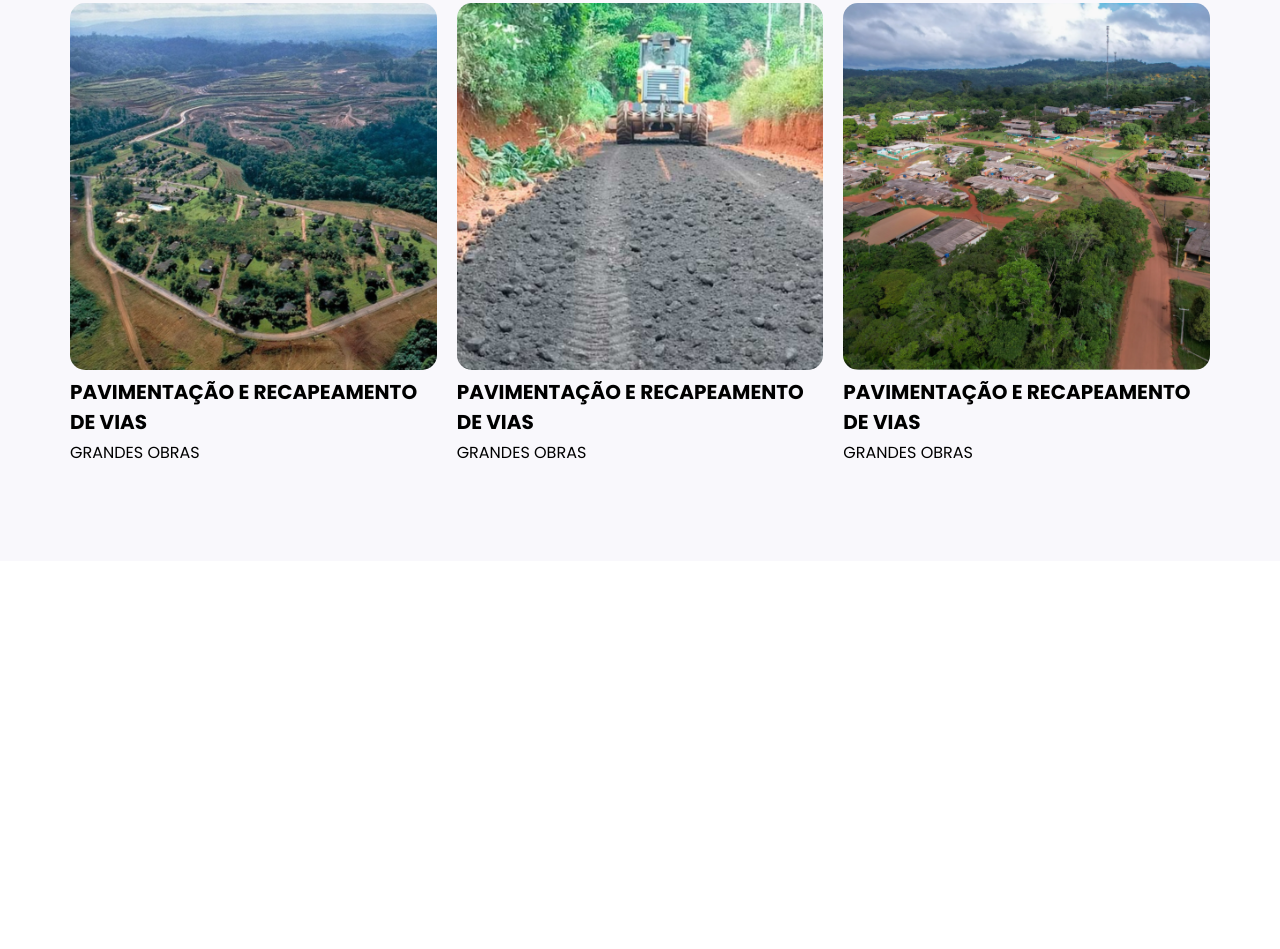
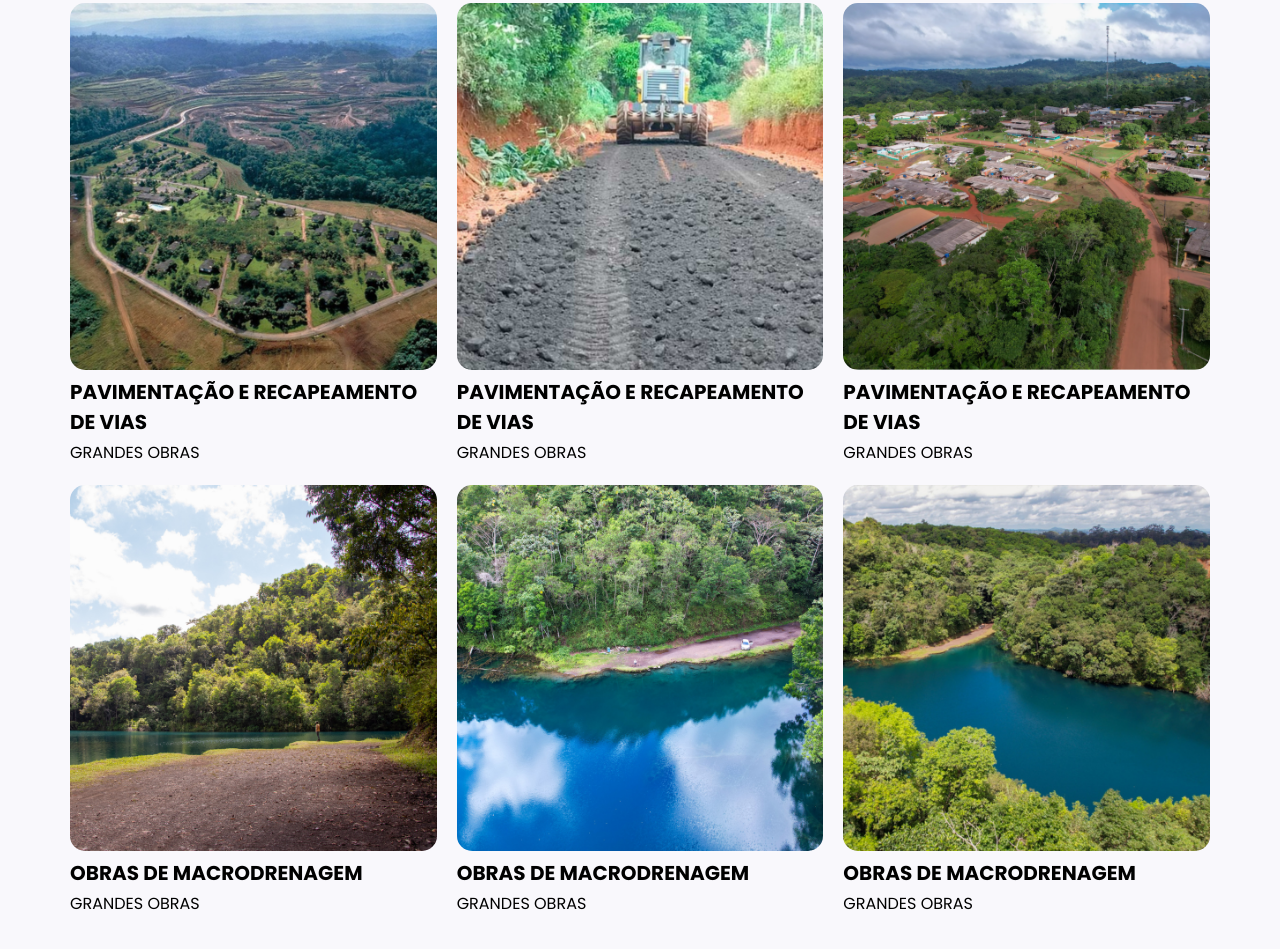
Before and after one commit to wan180297/vetorarq, a plain HTML site: page index.html in a window 1280 px wide. Shown: the part 1075-2024 px from the top of the page. Before the commit the page ends 1636 px from the top, so only its background shows below. Drawn offline with Linux system fonts and the light colour scheme.

Commit message:
terceiro-commit

```diff
--- a/index.html
+++ b/index.html
@@ -11,7 +11,7 @@
 </head>
 <body>
     <div id="banner">
-        <a href=""><img src="assets/images/serPortfólio de.png" alt=""></a>
+        <a href=""><img src="assets/images/serradonavioPortfólio de.png" alt=""></a>
     </div>
     <header>
         <div class="container">
@@ -64,6 +64,21 @@
                     <h5>PAVIMENTAÇÃO E RECAPEAMENTO DE VIAS</h5>
                     <p>GRANDES OBRAS</p>
                 </div>
+                <div class="projects-desc">
+                    <img src="assets/images/serra lagoa.png" alt="">
+                    <h5>OBRAS DE MACRODRENAGEM</h5>
+                    <p>GRANDES OBRAS</p>
+                </div>
+                <div class="projects-desc">
+                    <img src="assets/images/lagoa.png" alt="">
+                    <h5>OBRAS DE MACRODRENAGEM</h5>
+                    <p>GRANDES OBRAS</p>
+                </div>
+                <div class="projects-desc">
+                    <img src="assets/images/lago.png" alt="">
+                    <h5>OBRAS DE MACRODRENAGEM</h5>
+                    <p>GRANDES OBRAS</p>
+                </div>
             </div>
         </div>
     </main>
```
Also changed, not shown: assets/images/lago.png (added), assets/images/lagoa.png (added), assets/images/serra lagoa.png (added), assets/images/serradonavioPortfólio de.png (added), 3 other files.
